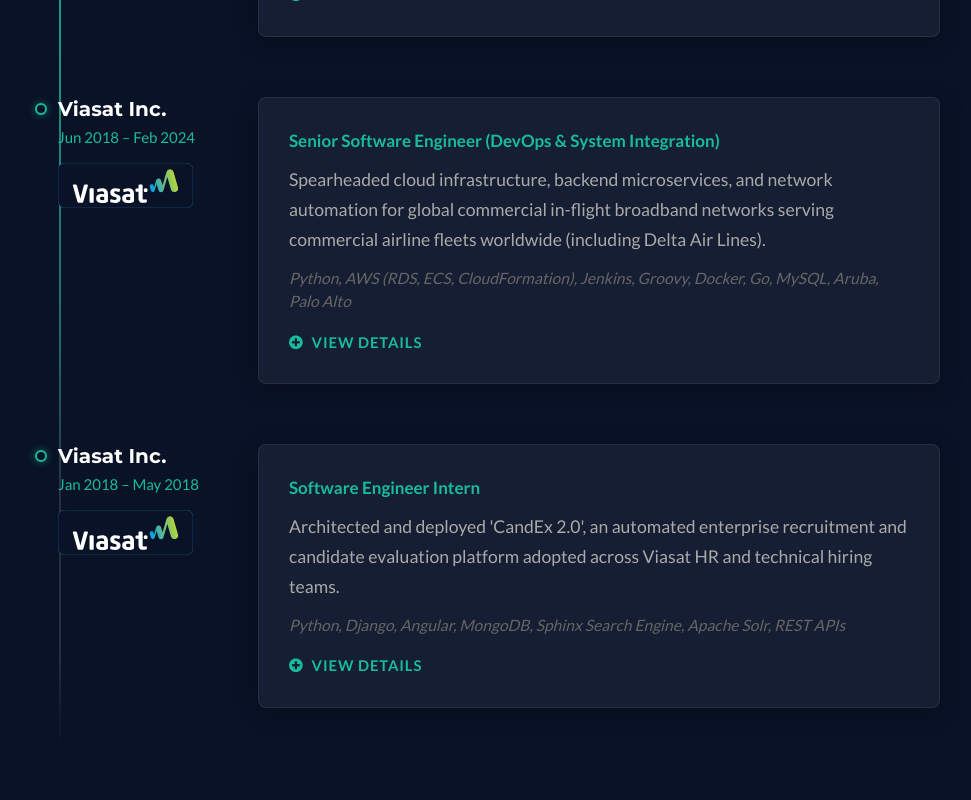
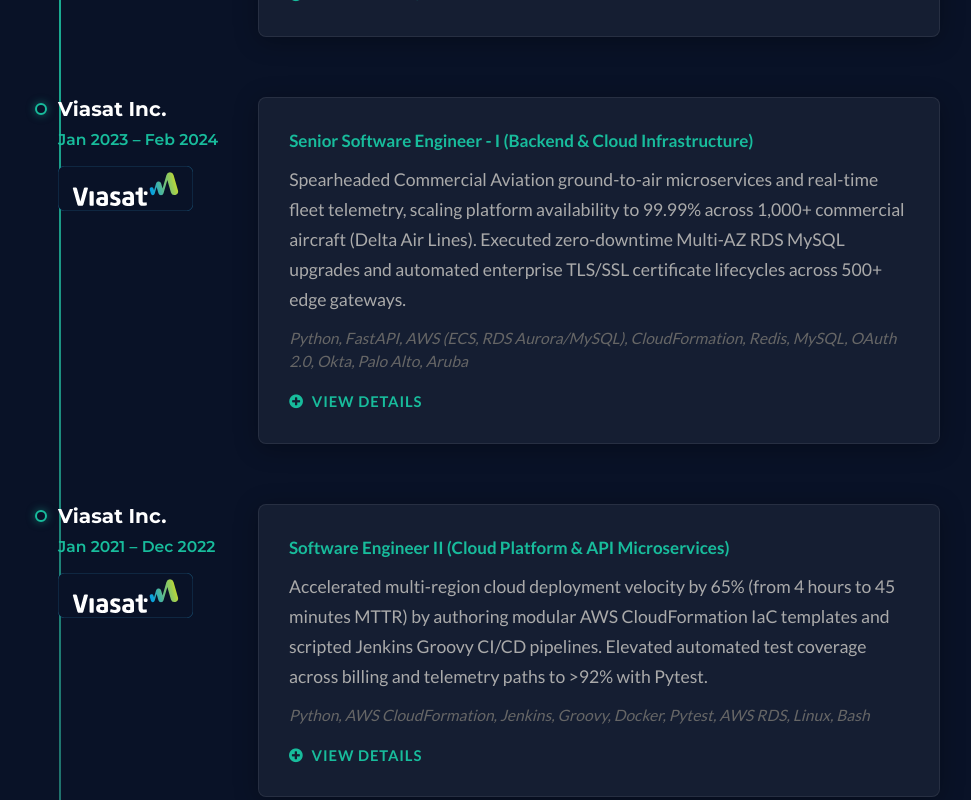
Before and after one commit to saiyasaswinimajety/saiyasaswinimajety-portfolio, a Next.js app: page / in a window 1280 px wide. Shown: the part 4900-5700 px from the top of the page, without its empty margins (156-1127 px from the left). Built offline with nearby package versions, Linux system fonts and the light colour scheme.

Commit message:
Correct career cadres and dates across Viasat tenure and Independent Research

```diff
--- a/app/components/ui/ScrollTimeline.tsx
+++ b/app/components/ui/ScrollTimeline.tsx
@@ -59,7 +59,7 @@
 
       {jobs.map((job, i) => (
         <div
-          key={job.company}
+          key={`${job.company}-${job.role}-${job.period}`}
           style={{
             display: "flex",
             gap: "2rem",
@@ -99,7 +99,7 @@
                 fontSize: "1rem",
                 fontFamily: "var(--font-montserrat), sans-serif",
                 lineHeight: 1.2,
-                maxWidth: "120px",
+                maxWidth: "150px",
                 display: "inline-block",
               }}
             >
@@ -108,9 +108,10 @@
             <span
               style={{
                 color: "var(--teal)",
-                fontSize: "0.75rem",
-                fontWeight: 500,
-                marginTop: "0.25rem",
+                fontSize: "0.78rem",
+                fontWeight: 600,
+                marginTop: "0.35rem",
+                fontFamily: "var(--font-montserrat), sans-serif",
               }}
             >
               {job.period}
--- a/app/data/experience.ts
+++ b/app/data/experience.ts
@@ -59,59 +59,58 @@
   {
     company: "Viasat Inc.",
     logo: "/img/companies/viasat.svg",
-    role: "Senior Software Engineer (DevOps & System Integration)",
-    period: "Jun 2018 – Feb 2024",
+    role: "Senior Software Engineer - I (Backend & Cloud Infrastructure)",
+    period: "Jan 2023 – Feb 2024",
     location: "Chennai, India",
-    desc: "Spearheaded cloud infrastructure, backend microservices, and network automation for global commercial in-flight broadband networks serving commercial airline fleets worldwide (including Delta Air Lines).",
+    desc: "Spearheaded Commercial Aviation ground-to-air microservices and real-time fleet telemetry, scaling platform availability to 99.99% across 1,000+ commercial aircraft (Delta Air Lines). Executed zero-downtime Multi-AZ RDS MySQL upgrades and automated enterprise TLS/SSL certificate lifecycles across 500+ edge gateways.",
     stack:
-      "Python, AWS (RDS, ECS, CloudFormation), Jenkins, Groovy, Docker, Go, MySQL, Aruba, Palo Alto",
+      "Python, FastAPI, AWS (ECS, RDS Aurora/MySQL), CloudFormation, Redis, MySQL, OAuth 2.0, Okta, Palo Alto, Aruba",
     overview:
-      "Led end-to-end backend and cloud automation for Viasat's Commercial Aviation platform. Delivered 99.99% availability across airborne network gateways, automated multi-environment AWS deployments, and executed live zero-downtime database upgrades.",
+      "Led senior backend architecture and cloud reliability engineering across Viasat's flagship Commercial Aviation platform. Delivered 99.99% network uptime across commercial airline fleets, automated enterprise security gateways, and executed multi-terabyte zero-downtime database upgrades.",
     highlights: [
       {
         label: "Commercial Air Network Access",
         detail:
-          "Engineered resilient backend microservices in Python FastAPI and Go, delivering low-latency service management and authentication across in-flight networks.",
+          "Scaled real-time passenger portal and telemetry API microservices to 99.99% uptime across 1,000+ commercial aircraft (Delta Air Lines) with asynchronous Python FastAPI gateways and distributed Redis caching.",
       },
       {
-        label: "CI/CD Pipeline Automation",
+        label: "Zero-Downtime Multi-AZ Database Migrations",
         detail:
-          "Authored modular AWS CloudFormation templates and scripted Jenkins Groovy pipelines, reducing deployment cycle times by 65%.",
+          "Executed live schema migrations across multi-terabyte AWS RDS MySQL clusters (v5.6 to 5.7 and 8.0) with zero customer downtime and zero data loss.",
       },
       {
-        label: "Zero-Downtime RDS Database Migrations",
+        label: "Enterprise Security & TLS Automation",
         detail:
-          "Executed high-availability AWS RDS MySQL upgrades (5.6 to 5.7 and 8.0) across Multi-AZ environments with zero customer downtime.",
+          "Automated enterprise TLS/SSL certificate lifecycle across 500+ edge gateways (Viasat Spotlight Award) and decoupled OAuth 2.0 / SAML identity routing (reducing partner onboarding from 3 weeks to 2 days).",
       },
       {
-        label: "SSL/TLS & Security Automation",
+        label: "High-Assurance Telemetry Resiliency",
         detail:
-          "Automated enterprise SSL/TLS certificate lifecycles across production gateways, earning leadership commendation for eliminating production downtime risks.",
+          "Hardened in-flight fleet connectivity across intermittent satellite links by implementing exponential backoff retry algorithms, store-and-forward edge queues, and synthetic health-check heartbeats.",
       },
     ],
     metrics: [
-      "5.7+ years of continuous high-impact tenure",
-      "99.99% in-flight network availability",
-      "65% reduction in deployment cycle times",
-      "1st Place Winner - Viasat IoT Global Hackathon",
+      "99.99% in-flight network availability across 1,000+ aircraft",
+      "500+ edge endpoints automated with zero-outage certificate renewals",
+      "Viasat Spotlight Award & Architecture Commendation recipient",
+      "Promoted to Senior Software Engineer - I (Effective Jan 1, 2023)",
     ],
     recognition: [
-      "1st Place Winner: Viasat IoT Global Hackathon",
-      "Leadership Commendation: Certificate Automation",
-      "Engineering Award: OAuth 2.0 Security Migration",
+      "Viasat Spotlight Award: Automated Certificate Lifecycle Management",
+      "Architecture Commendation: Decoupled OAuth 2.0 Gateway Routing",
+      "Senior SWE - I Promotion (Effective Jan 1, 2023)",
     ],
     stackList: [
       "Python",
+      "FastAPI",
       "AWS ECS",
       "AWS RDS",
       "CloudFormation",
-      "Jenkins",
-      "Groovy",
-      "Docker",
-      "Go (Golang)",
+      "Redis",
       "MySQL",
+      "OAuth 2.0",
+      "Palo Alto Firewalls",
       "Aruba Networks",
-      "Palo Alto Firewalls",
       "Pytest",
     ],
     problemStatement:
@@ -130,37 +129,188 @@
   {
     company: "Viasat Inc.",
     logo: "/img/companies/viasat.svg",
-    role: "Software Engineer Intern",
+    role: "Software Engineer II (Cloud Platform & API Microservices)",
+    period: "Jan 2021 – Dec 2022",
+    location: "Chennai, India",
+    desc: "Accelerated multi-region cloud deployment velocity by 65% (from 4 hours to 45 minutes MTTR) by authoring modular AWS CloudFormation IaC templates and scripted Jenkins Groovy CI/CD pipelines. Elevated automated test coverage across billing and telemetry paths to >92% with Pytest.",
+    stack:
+      "Python, AWS CloudFormation, Jenkins, Groovy, Docker, Pytest, AWS RDS, Linux, Bash",
+    overview:
+      "Promoted to Software Engineer II to drive cloud infrastructure automation, CI/CD pipeline modernization, and automated test reliability across Commercial Air platform microservices.",
+    highlights: [
+      {
+        label: "Infrastructure as Code (IaC) Velocity",
+        detail:
+          "Accelerated deployment velocity by 65% (from 4 hours to 45 minutes MTTR) by authoring modular AWS CloudFormation IaC templates and declarative Jenkins CI/CD pipelines.",
+      },
+      {
+        label: "Automated Regression Test Harnesses",
+        detail:
+          "Elevated automated test coverage across critical billing, telemetry, and authentication paths from 60% to >92% by architecting automated Pytest suites and mock network failure harnesses.",
+      },
+      {
+        label: "Database High Availability & Disaster Recovery",
+        detail:
+          "Engineered automated database backup validation, failover health checks, and cross-region replication monitoring across enterprise AWS RDS instances.",
+      },
+    ],
+    metrics: [
+      "65% reduction in deployment cycle latency (4 hours to 45 mins)",
+      ">92% automated test coverage across critical microservices",
+      "Awarded 2021 Mark Dankberg CEO & Chairman Performance Bonus",
+      "Promoted to Software Engineer II (Effective Jan 1, 2021)",
+    ],
+    recognition: [
+      "2021 Chairman & CEO Mark Dankberg Performance Award",
+      "Software Engineer II Promotion (Effective Jan 1, 2021)",
+    ],
+    stackList: [
+      "Python",
+      "AWS CloudFormation",
+      "Jenkins",
+      "Groovy",
+      "Docker",
+      "Pytest",
+      "AWS RDS",
+      "Linux",
+      "Bash",
+    ],
+    problemStatement:
+      "Manual infrastructure provisioning and fragmented test suites created 4-hour deployment release delays and regression risks across multi-region commercial air deployments.",
+    solutions: [
+      {
+        title: "Modular CloudFormation Orchestration",
+        desc: "Designed standardized infrastructure-as-code templates with parameter-driven multi-environment parity between staging and production.",
+      },
+      {
+        title: "Automated Failure Simulation Test Harness",
+        desc: "Authored Pytest harnesses injecting network dropouts, rate-limiting, and bad authentication handshakes to validate edge microservice resilience.",
+      },
+    ],
+  },
+  {
+    company: "Viasat Inc.",
+    logo: "/img/companies/viasat.svg",
+    role: "Software Engineer I (Distributed Systems & Tooling Automation)",
+    period: "Jun 2018 – Dec 2020",
+    location: "Chennai, India",
+    desc: "Built Commercial Air PAT (Pipeline & Telemetry Observability) dashboard in Flask and React, reducing release cycle verification latency by 40%. Standardized pre-merge Groovy regression pipelines across 50+ Jenkins nodes, and optimized CandEx 2.0 full-text search in Sphinx & Django (<180ms queries).",
+    stack:
+      "Python, Flask, React, Jenkins, Groovy, Robot Framework, MariaDB, Docker, Linux",
+    overview:
+      "Joined Viasat full-time following campus recruitment. Engineered telemetry dashboards, automated pre-merge regression verification suites, and contributed to internal talent search platforms.",
+    highlights: [
+      {
+        label: "Pipeline Observability (PAT)",
+        detail:
+          "Engineered real-time pipeline observability dashboard in React and Python Flask aggregating telemetry, build execution times, and open defect trends across 50+ Jenkins nodes.",
+      },
+      {
+        label: "Pre-Merge Regression Verification",
+        detail:
+          "Standardized release quality gates by programming automated pre-merge regression verification pipelines in Groovy, preventing breaking API regressions from reaching staging.",
+      },
+      {
+        label: "End-to-End Test Automation",
+        detail:
+          "Authored comprehensive regression test suites spanning frontend UI and backend handshakes using Robot Framework, executing 100+ automated test scenarios per release candidate.",
+      },
+      {
+        label: "Global IoT Hackathon Winner",
+        detail:
+          "Won 1st place in Viasat Global IoT Hackathon (2019) for designing an edge telemetry prototyping solution.",
+      },
+    ],
+    metrics: [
+      "40% reduction in release cycle verification latency",
+      "100+ automated regression test scenarios per release candidate",
+      "1st Place Winner - Viasat IoT Global Hackathon (2019)",
+      "Full-Time Campus SWE I Appointment (Jun 4, 2018)",
+    ],
+    recognition: [
+      "1st Place Winner: Viasat IoT Global Hackathon (2019)",
+      "Full-Time SWE I Appointment (Jun 4, 2018)",
+    ],
+    stackList: [
+      "Python",
+      "Flask",
+      "React",
+      "Jenkins",
+      "Groovy",
+      "Robot Framework",
+      "MariaDB",
+      "Linux",
+    ],
+    problemStatement:
+      "Release engineers lacked centralized visibility into build health and test failure patterns across 50+ distributed Jenkins nodes, delaying weekly release sign-offs.",
+    solutions: [
+      {
+        title: "Real-Time Telemetry Dashboard (PAT)",
+        desc: "Built full-stack React and Flask dashboard polling Jenkins API webhooks to visualize live build pass rates and flaky test frequencies.",
+      },
+      {
+        title: "Standardized Groovy Quality Gates",
+        desc: "Implemented automated quality gates blocking merges if test coverage dropped or regressions were detected on critical paths.",
+      },
+    ],
+  },
+  {
+    company: "Viasat Inc.",
+    logo: "/img/companies/viasat.svg",
+    role: "Software Engineer Intern (Talent Systems & Search Automation)",
     period: "Jan 2018 – May 2018",
     location: "Chennai, India",
-    desc: "Architected and deployed 'CandEx 2.0', an automated enterprise recruitment and candidate evaluation platform adopted across Viasat HR and technical hiring teams.",
+    desc: "Architected and deployed 'CandEx 2.0', an automated enterprise recruitment and candidate evaluation platform adopted across Viasat HR and technical hiring teams with Sphinx full-text search across 10,000+ candidate profiles.",
     stack:
-      "Python, Django, Angular, MongoDB, Sphinx Search Engine, Apache Solr, REST APIs",
+      "Python, Django, Angular, MongoDB, Sphinx Search Engine, Apache Solr, MariaDB, REST APIs",
     overview:
-      "Built full-stack recruitment automation platform streamlining candidate ingestion, resume parsing, and interview scheduling. Recognized with formal Viasat Leadership Appreciation.",
+      "Undergraduate capstone internship with Viasat Inc. Built full-stack recruitment automation platform streamlining candidate ingestion, resume parsing, and interview scheduling. Recognized with formal Viasat Leadership Appreciation.",
     highlights: [
       {
-        label: "Full-Text Search Indexing",
+        label: "Full-Text Search Engine",
         detail:
-          "Integrated Sphinx Search Engine and Apache Solr to power sub-second keyword indexing across tens of thousands of uploaded technical resumes.",
+          "Integrated Sphinx Search Engine and Apache Solr with Python Django microservices, cutting query latency from 3.2s to <180ms across 10,000+ candidate profiles.",
       },
       {
         label: "Bulk Ingestion Pipeline",
         detail:
           "Built high-throughput bulk resume parsing workflows in Django, automating candidate ingestion and interview invitation dispatches.",
       },
+      {
+        label: "Relational Schema Optimization",
+        detail:
+          "Designed relational schemas and indexed queries in MariaDB, supporting concurrent multi-recruiter workflows with zero locking contention.",
+      },
     ],
     metrics: [
-      "Sub-second search across 10,000+ candidate resumes",
-      "Formal Leadership Appreciation Award for CandEx 2.0",
+      "Sub-second search (<180ms) across 10,000+ candidate resumes",
+      "Formal Leadership Appreciation Award for CandEx 2.0 delivery",
+      "Converted to Full-Time Software Engineer I upon graduation",
+    ],
+    recognition: [
+      "Viasat Leadership Appreciation Award: CandEx 2.0 Platform",
     ],
     stackList: [
+      "Python",
       "Django",
       "Angular",
       "Sphinx",
       "MongoDB",
-      "Python",
       "Apache Solr",
+      "MariaDB",
+      "REST APIs",
+    ],
+    problemStatement:
+      "Recruiters faced multi-second query delays and manual data entry bottlenecks when searching through tens of thousands of candidate resumes for technical hiring.",
+    solutions: [
+      {
+        title: "Sphinx Full-Text Indexing Engine",
+        desc: "Configured inverted index with stemming and n-gram indexing in Sphinx, delivering sub-second keyword search across PDF/DOC resumes.",
+      },
+      {
+        title: "Automated Ingestion Pipeline",
+        desc: "Engineered background worker queue in Django processing incoming applicant archives and synchronizing status flags in real-time.",
+      },
     ],
   },
 ];
```
